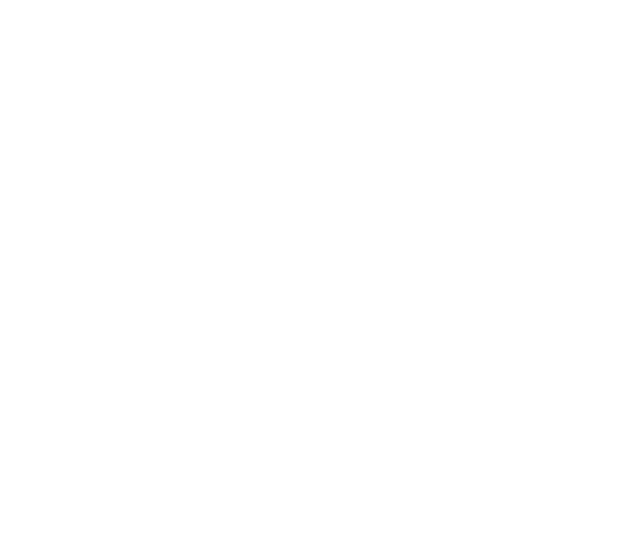
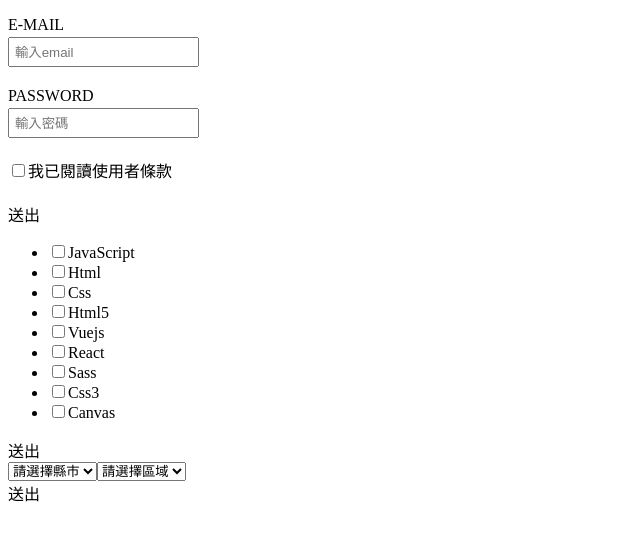
Before and after one commit to dai4116/vue3-ts, a Vue app: page /from in a window 1280 px wide. Before the commit this address had no page. Shown: the top 540 px of the page, without its empty margins (0-640 px from the left). Built offline with nearby package versions, Linux system fonts and the light colour scheme.

Commit message:
update: from

```diff
--- /dev/null
+++ b/public/api/twzip.json
@@ -0,0 +1,92 @@
+{
+    "twzip": {
+        "city": [
+            {
+                "name": "基隆市",
+                "area": [
+                    {
+                        "name": "中正區",
+                        "zip": "100"
+                    },
+                    {
+                        "name": "大同區",
+                        "zip": "103"
+                    },
+                    {
+                        "name": "中山區",
+                        "zip": "104"
+                    },
+                    {
+                        "name": "松山區",
+                        "zip": "105"
+                    },
+                    {
+                        "name": "大安區",
+                        "zip": "106"
+                    },
+                    {
+                        "name": "萬華區",
+                        "zip": "108"
+                    },
+                    {
+                        "name": "信義區",
+                        "zip": "110"
+                    }
+                ]
+            },
+            {
+                "name": "台北市",
+                "area": [
+                    {
+                        "name": "中正區",
+                        "zip": "100"
+                    },
+                    {
+                        "name": "大同區",
+                        "zip": "103"
+                    },
+                    {
+                        "name": "中山區",
+                        "zip": "104"
+                    },
+                    {
+                        "name": "松山區",
+                        "zip": "105"
+                    },
+                    {
+                        "name": "大安區",
+                        "zip": "106"
+                    },
+                    {
+                        "name": "萬華區",
+                        "zip": "108"
+                    },
+                    {
+                        "name": "信義區",
+                        "zip": "110"
+                    },
+                    {
+                        "name": "士林區",
+                        "zip": "111"
+                    },
+                    {
+                        "name": "北投區",
+                        "zip": "112"
+                    },
+                    {
+                        "name": "內湖區",
+                        "zip": "114"
+                    },
+                    {
+                        "name": "南港區",
+                        "zip": "115"
+                    },
+                    {
+                        "name": "文山區",
+                        "zip": "116"
+                    }
+                ]
+            }
+        ]
+    }
+}
--- /dev/null
+++ b/src/components/From.vue
@@ -0,0 +1,124 @@
+<template>
+  <div id="app">
+    <div class="input-box">
+      <p>E-MAIL</p>
+      <input type="text" placeholder="輸入email" v-model="email" />
+    </div>
+    <div class="input-box">
+      <p>PASSWORD</p>
+      <input type="text" placeholder="輸入密碼" v-model="password" />
+    </div>
+    <div class="input-box">
+      <input type="checkbox" id="checkbox" v-model="checkbox" />
+      <label for="checkbox">我已閱讀使用者條款</label>
+    </div>
+    <a class="btn" @click="submitForm">送出</a>
+  </div>
+
+  <div>
+    <ul>
+      <li v-for="item in courseslist.tags" :key="item.tag">
+        <input
+          type="checkbox"
+          :id="item.tag"
+          :value="item.tag"
+          v-model="courseslist.selectArr"
+        />
+        <label :for="item.tag">{{ item.tag }}</label>
+      </li>
+    </ul>
+    <a class="btn" @click="handleSubmit">送出</a>
+  </div>
+
+  <div id="app">
+    <div class="select-box">
+      <select v-model="city">
+        <option disabled value="">請選擇縣市</option>
+        <option v-for="item in twZip.city" :key="item.name" :value="item.name">
+          {{ item.name }}
+        </option>
+      </select>
+      <select v-model="area">
+        <option disabled value="">請選擇區域</option>
+        <option v-for="item in twZip.area" :key="item.zip" :value="item.zip">
+          {{ item.name }}
+        </option>
+      </select>
+    </div>
+    <a class="btn" @click="handSelect">送出</a>
+  </div>
+</template>
+
+<script setup lang="ts">
+import { computed, onMounted, reactive, ref, watch } from "vue";
+import axios from "axios";
+
+const email = ref("");
+const password = ref("");
+const checkbox = ref(false);
+
+const submitForm = async () => {
+  console.log(email, password, checkbox);
+};
+
+const courseslist = reactive({
+  selectArr: [],
+  tags: [
+    { tag: "JavaScript" },
+    { tag: "Html" },
+    { tag: "Css" },
+    { tag: "Html5" },
+    { tag: "Vuejs" },
+    { tag: "React" },
+    { tag: "Sass" },
+    { tag: "Css3" },
+    { tag: "Canvas" },
+  ],
+});
+
+const handleSubmit = () => {
+  console.log(courseslist.selectArr);
+};
+
+const twZip = reactive({ city: [], area: [] });
+const city = ref("");
+const area = ref("");
+
+watch(city, (newVal) => {
+  if (newVal) {
+    const areaFilter = twZip.city.find((list) => list.name === newVal);
+    area.value = "";
+    twZip.area = areaFilter ? areaFilter.area : [];
+  }
+});
+
+const handSelect = () => {
+  console.log({ city: city.value, area: area.value });
+};
+
+onMounted(() => {
+  axios
+    .get("../../public/api/twzip.json")
+    .then((res) => {
+      twZip.city = res.data.twzip.city;
+    })
+    .catch((err) => {
+      console.log("API 載入失敗", err);
+    });
+});
+</script>
+
+<style scoped>
+p,
+label {
+  margin-bottom: 3px;
+}
+input[type="text"] {
+  width: 180px;
+  height: 24px;
+  padding-left: 5px;
+}
+.input-box {
+  margin-bottom: 20px;
+}
+</style>
--- a/src/router/index.ts
+++ b/src/router/index.ts
@@ -1,11 +1,13 @@
 // src/router/index.ts
 import { createRouter, createWebHistory } from 'vue-router'
+import From from '../components/From.vue'
 import HelloWorld from '../components/HelloWorld.vue'
 import Test from '../components/Test.vue'
 
 const routes = [
   { path: '/', component: HelloWorld },
   { path: '/test', component: Test },
+  { path: '/from', component: From },
 ]
 
 const router = createRouter({
--- a/src/style.css
+++ b/src/style.css
@@ -77,3 +77,41 @@
     background-color: #f9f9f9;
   }
 }
+
+* {
+  padding: 0;
+  margin: 0;
+  box-sizing: border-box;
+}
+
+html,
+body {
+  width: 100%;
+  height: 100%;
+  background-color: #233245;
+  display: flex;
+  align-items: center;
+  justify-content: center;
+  font-family: "微軟正黑體";
+}
+
+#app {
+  width: 1050px;
+  overflow: hidden;
+}
+#app > div {
+  background-size: 100% 100%;
+}
+#app > div > ul > li {
+  cursor: pointer;
+  display: block;
+  width: 166px;
+  height: 166px;
+  border: 1px solid #fff;
+  float: left;
+}
+#app > div > ul > li > img {
+  display: block;
+  width: 100%;
+  height: 100%;
+}
```
